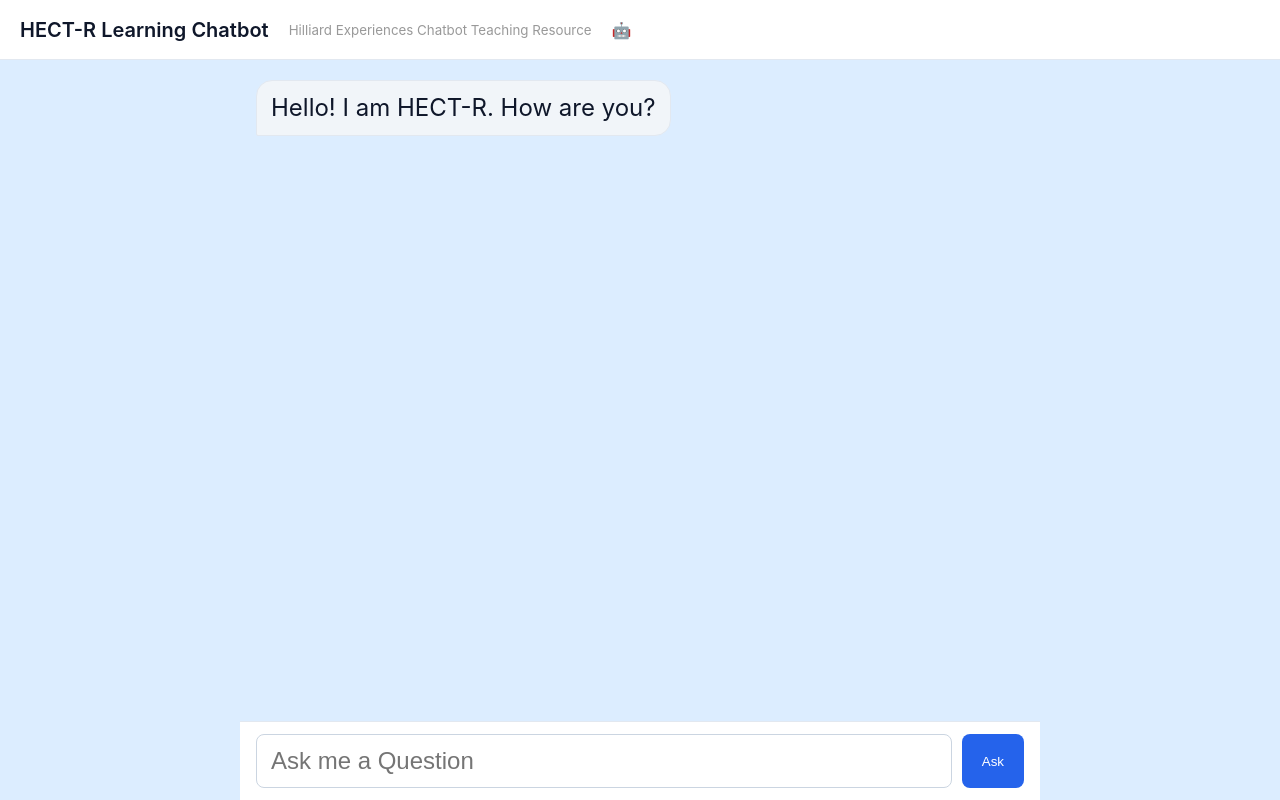
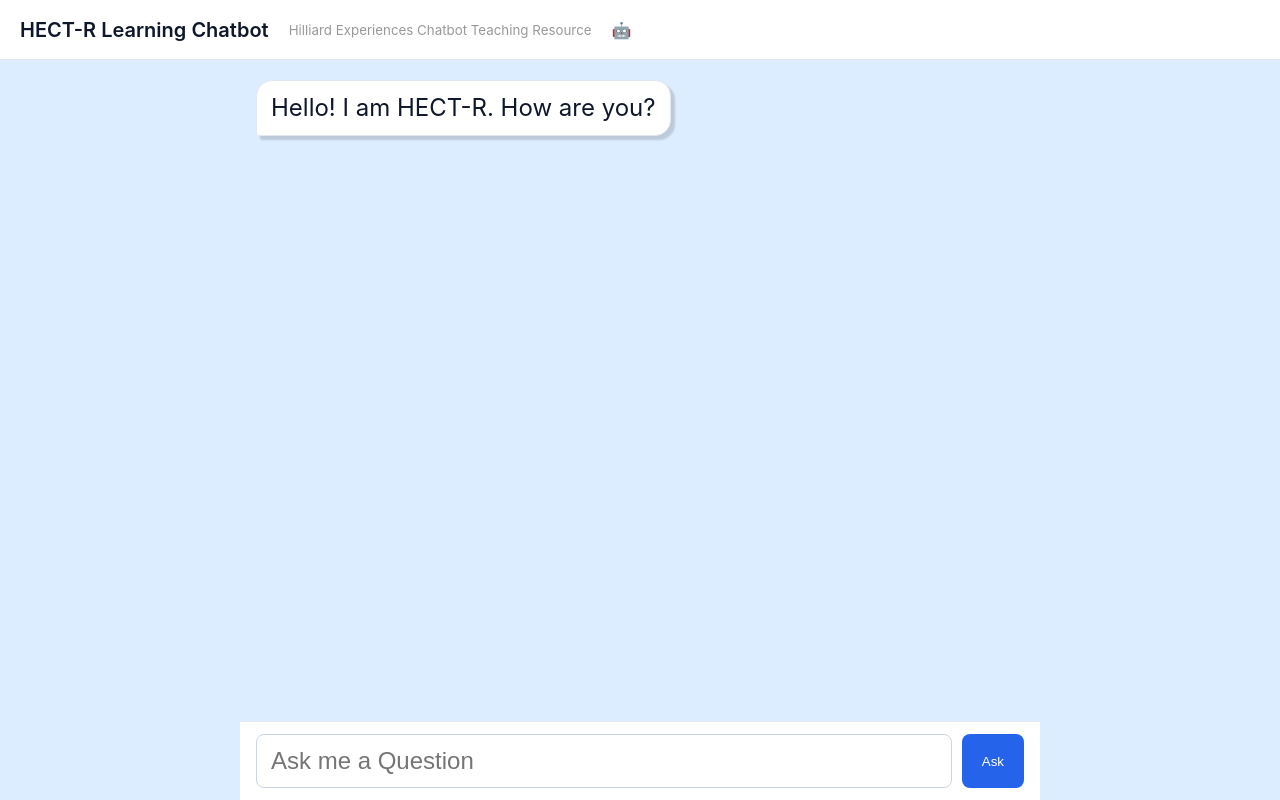
Before and after one commit to ohiofi/hectrlearning, a website with bundled scripts: page index.html in a window 1280 px wide. Built offline with nearby package versions, Linux system fonts and the light colour scheme; no server answers.

Commit message:
Update style.css

```diff
--- a/style.css
+++ b/style.css
@@ -68,16 +68,18 @@ div.user,
   background-color: #2563eb;
   color: #ffffff;
   border-radius: 16px 16px 2px 16px;
+  box-shadow: 4px 4px 2px 0px rgba(0, 0, 0, 0.15);
 }
 
 /* Bot Message Bubble */
 div.bot,
 .message.bot {
   align-self: flex-start;
-  background-color: #f1f5f9;
+  background-color: #ffffff;
   color: #0f172a;
   border: 1px solid #e2e8f0;
   border-radius: 16px 16px 16px 2px;
+  box-shadow: 4px 4px 2px 0px rgba(0, 0, 0, 0.15);
 }
 
 /* Form locked strictly to bottom of viewport */
```
